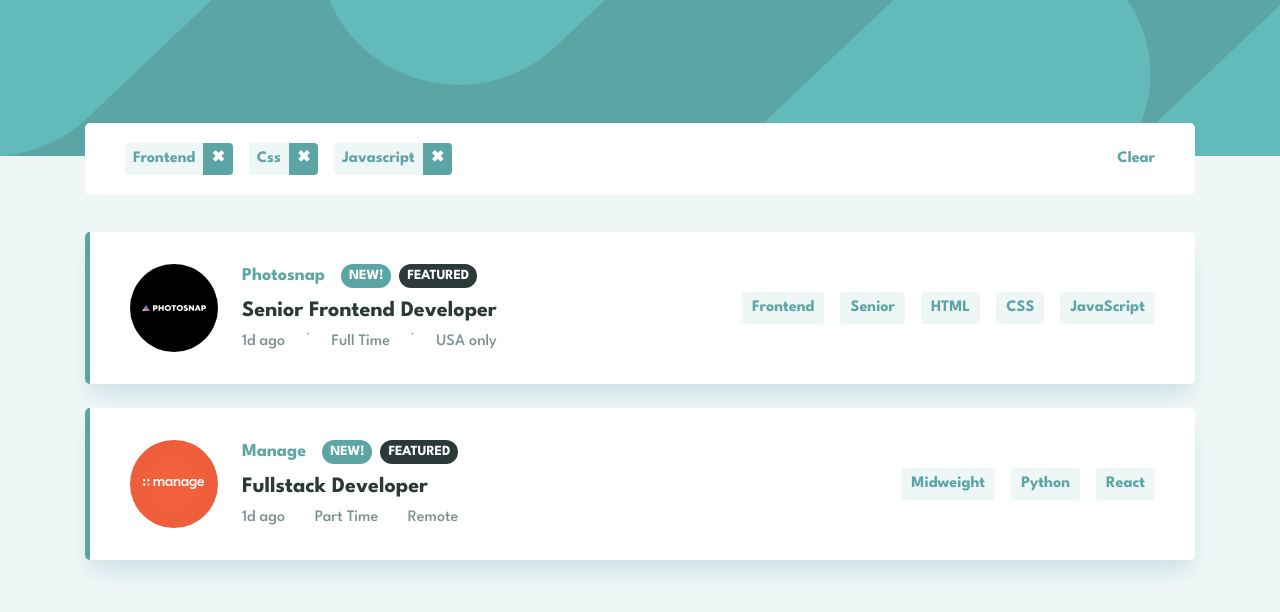
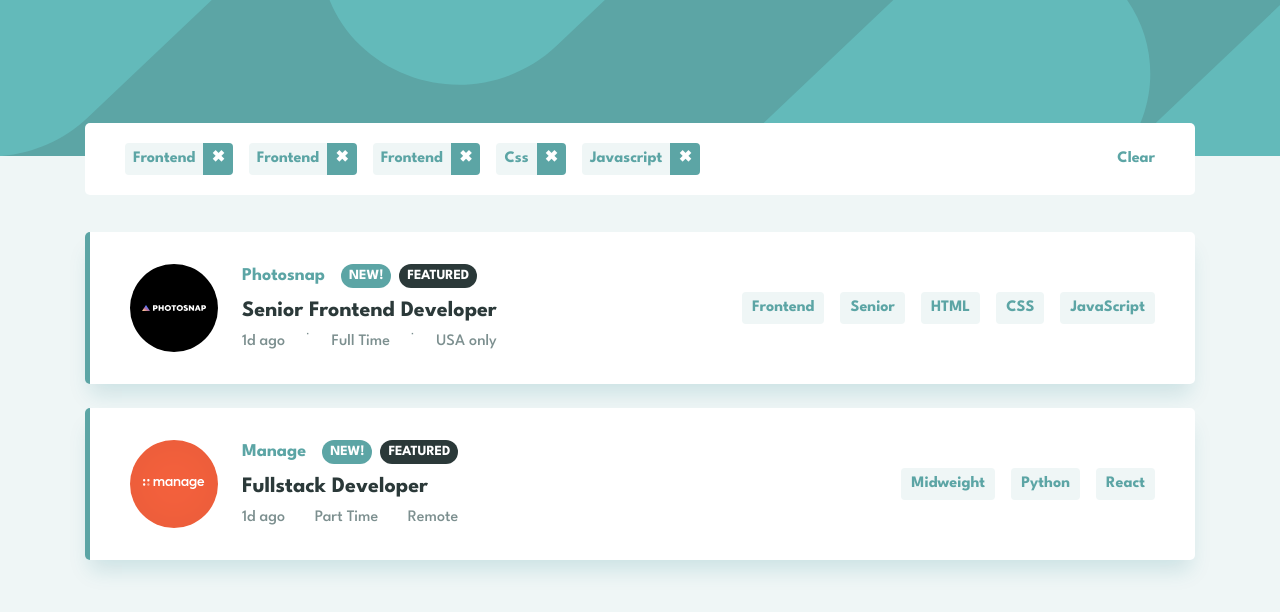
Before and after one commit to VildanHakanaj/static-job-listing, a website: page index.html in a window 1280 px wide. Drawn offline with Linux system fonts and the light colour scheme.

Commit message:
Fixed the styles for filte bages

```diff
--- a/index.css
+++ b/index.css
@@ -95,10 +95,20 @@ header{
     left: 50%;
     transform: translateX(-50%);
     display: flex;
+}
+
+.filters .left{
+    display: flex;
+    flex-wrap: wrap;
     gap: 1rem;
 }
 
-.filters span{
+.left div{
+    display: flex;
+    justify-content: start;
+}
+
+.left span{
     display: inline-block;
     color: var(--clr-primary);
     font-weight: var(--fw-bold);
@@ -109,7 +119,7 @@ header{
     padding: .25rem .5rem
 }
 
-.filters div > button{
+.left button{
     color: var(--clr-white);
     font-weight: var(--fw-bold);
     border: none;
@@ -118,9 +128,10 @@ header{
     line-height: 0;
     background-color: var(--clr-primary);
     cursor: pointer;
+    transition: .2s ease-out;
 }
 
-.filters div > button:hover{
+.left button:hover{
     background-color: var(--clr-dark-green);
 }
 
@@ -202,7 +213,13 @@ header{
     font-size: var(--fz-900);
     font-weight: var(--fw-bold);
     line-height: 24px;
-    color: var(--clr-dark-green)
+    color: var(--clr-dark-green);
+    cursor: pointer;
+    transition: .2s ease-out;
+
+}
+.title:hover{
+    color: var(--clr-primary);
 }
 
 .stats{
@@ -231,6 +248,13 @@ header{
     font-size: var(--fz-500);
     background-color: var(--clr-light-bg);
     border-radius: 4px;
+    cursor: pointer;
     line-height: 0px;
     padding: 1rem 10px;
+    transition: .2s ease-out;
 }
+
+.requirements span:hover{
+    background-color: var(--clr-primary);
+    color: var(--clr-white);
+}
--- a/index.html
+++ b/index.html
@@ -16,14 +16,27 @@
 <body>
 <header>
     <div class="filters">
-        <div>
-        <span>Frontend</span><button>&#10006;</button>
-        </div>
-        <div>
-            <span>Css</span><button>&#10006;</button>
-        </div>
-        <div>
-            <span>Javascript</span><button>&#10006;</button>
+        <div class="left">
+            <div>
+                <span>Frontend</span>
+                <button>&#10006;</button>
+            </div>
+            <div>
+                <span>Frontend</span>
+                <button>&#10006;</button>
+            </div>
+            <div>
+                <span>Frontend</span>
+                <button>&#10006;</button>
+            </div>
+            <div>
+                <span>Css</span>
+                <button>&#10006;</button>
+            </div>
+            <div>
+                <span>Javascript</span>
+                <button>&#10006;</button>
+            </div>
         </div>
         <button class="clear-button" role="button">Clear</button>
     </div>
```
